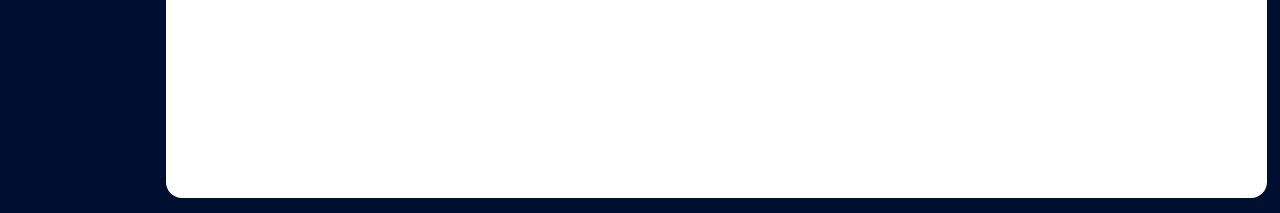
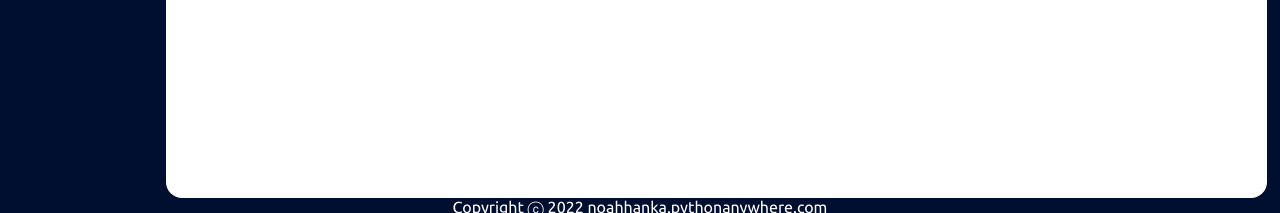
Before and after one commit to noah-hanka/uconnProfViewerSite, a Django app: template uconnProfViewerApp/templates/uconnProfViewerApp/search.html in a window 1280 px wide. Shown: the part 658-871 px from the top of the page. Run offline with Django 4.2, Linux system fonts and the light colour scheme; the template is opened without the code that fills it, so the values that code supplies are empty.

Commit message:
added copyright label

```diff
--- a/uconnProfViewerApp/static/uconnProfViewerApp/search.css
+++ b/uconnProfViewerApp/static/uconnProfViewerApp/search.css
@@ -357,3 +357,9 @@ button {
         padding: 0 3rem 0 3rem;
     }
 }
+
+#copyright {
+    color: white;
+    width: 100%;
+    text-align: center;
+}
--- a/uconnProfViewerApp/templates/uconnProfViewerApp/home.html
+++ b/uconnProfViewerApp/templates/uconnProfViewerApp/home.html
@@ -246,6 +246,8 @@
             </div>
         {%endfor%}
     </div>
+    <div id='copyright'>Copyright ⓒ 2022 noahhanka.pythonanywhere.com</div>
+
     {{ selectedTeachersJsonList|json_script:"selectedTeachersJsonList"}}
     <script src='{% static 'uconnProfViewerApp/home.js' %}'></script>
 </body>
--- a/uconnProfViewerApp/templates/uconnProfViewerApp/search.html
+++ b/uconnProfViewerApp/templates/uconnProfViewerApp/search.html
@@ -117,7 +117,10 @@
             {% endif %}
         </div>
     </article>
-    <div id='bottomBorder'></div>
+    <div id='bottomBorder'>
+        <div id='copyright'>Copyright ⓒ 2022 noahhanka.pythonanywhere.com</div>
+
+    </div>
 
     {{ searchResults|json_script:"searchResults"}}
     {{ selectedTeachersJsonList|json_script:"selectedTeachersJsonList"}}
```
Also changed, not shown: uconnProfViewerApp/static/uconnProfViewerApp/home.css (+7 -1 lines).
